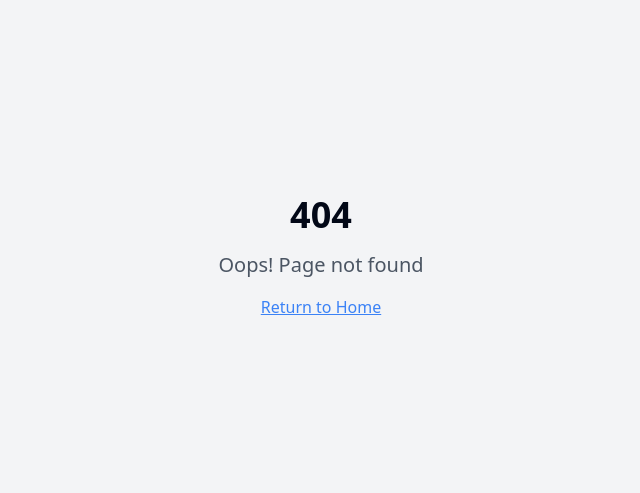
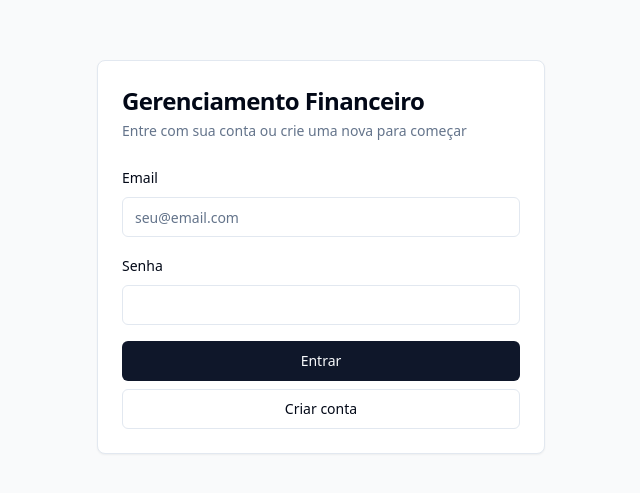
Before and after one commit to richardrt13/financial-tracker-lumina, a React (Vite) app: page /login in a window 1280 px wide. Before the commit this address had no page. Shown: the part 143-636 px from the top of the page, without its empty margins (319-959 px from the left). Built offline with nearby package versions, Linux system fonts and the light colour scheme; no server answers.

Commit message:
Add login page
This commit adds a login page using the Supabase authentication function.

```diff
--- a/package.json
+++ b/package.json
@@ -39,6 +39,7 @@
     "@radix-ui/react-toggle": "^1.1.0",
     "@radix-ui/react-toggle-group": "^1.1.0",
     "@radix-ui/react-tooltip": "^1.1.4",
+    "@supabase/supabase-js": "^2.49.1",
     "@tanstack/react-query": "^5.56.2",
     "class-variance-authority": "^0.7.1",
     "clsx": "^2.1.1",
--- a/src/App.tsx
+++ b/src/App.tsx
@@ -1,12 +1,40 @@
+
 import { Toaster } from "@/components/ui/toaster";
 import { Toaster as Sonner } from "@/components/ui/sonner";
 import { TooltipProvider } from "@/components/ui/tooltip";
 import { QueryClient, QueryClientProvider } from "@tanstack/react-query";
-import { BrowserRouter, Routes, Route } from "react-router-dom";
+import { BrowserRouter, Routes, Route, Navigate } from "react-router-dom";
+import { useEffect, useState } from "react";
+import { supabase } from "./lib/supabase";
 import Index from "./pages/Index";
+import Login from "./pages/Login";
 import NotFound from "./pages/NotFound";
 
 const queryClient = new QueryClient();
+
+function PrivateRoute({ children }: { children: React.ReactNode }) {
+  const [session, setSession] = useState<boolean | null>(null);
+
+  useEffect(() => {
+    supabase.auth.getSession().then(({ data: { session } }) => {
+      setSession(!!session);
+    });
+
+    const {
+      data: { subscription },
+    } = supabase.auth.onAuthStateChange((_event, session) => {
+      setSession(!!session);
+    });
+
+    return () => subscription.unsubscribe();
+  }, []);
+
+  if (session === null) {
+    return null; // ou um componente de loading
+  }
+
+  return session ? <>{children}</> : <Navigate to="/login" />;
+}
 
 const App = () => (
   <QueryClientProvider client={queryClient}>
@@ -15,8 +43,15 @@ const App = () => (
       <Sonner />
       <BrowserRouter>
         <Routes>
-          <Route path="/" element={<Index />} />
-          {/* ADD ALL CUSTOM ROUTES ABOVE THE CATCH-ALL "*" ROUTE */}
+          <Route
+            path="/"
+            element={
+              <PrivateRoute>
+                <Index />
+              </PrivateRoute>
+            }
+          />
+          <Route path="/login" element={<Login />} />
           <Route path="*" element={<NotFound />} />
         </Routes>
       </BrowserRouter>
--- /dev/null
+++ b/src/lib/supabase.ts
@@ -0,0 +1,7 @@
+
+import { createClient } from '@supabase/supabase-js';
+
+const supabaseUrl = import.meta.env.VITE_SUPABASE_URL || '';
+const supabaseAnonKey = import.meta.env.VITE_SUPABASE_ANON_KEY || '';
+
+export const supabase = createClient(supabaseUrl, supabaseAnonKey);
--- /dev/null
+++ b/src/pages/Login.tsx
@@ -0,0 +1,136 @@
+
+import { useState } from 'react';
+import { useNavigate } from 'react-router-dom';
+import { supabase } from '@/lib/supabase';
+import {
+  Card,
+  CardContent,
+  CardDescription,
+  CardHeader,
+  CardTitle,
+} from "@/components/ui/card";
+import { Input } from "@/components/ui/input";
+import { Button } from "@/components/ui/button";
+import { Label } from "@/components/ui/label";
+import { useToast } from "@/hooks/use-toast";
+
+export default function Login() {
+  const [email, setEmail] = useState('');
+  const [password, setPassword] = useState('');
+  const [loading, setLoading] = useState(false);
+  const navigate = useNavigate();
+  const { toast } = useToast();
+
+  const handleLogin = async (e: React.FormEvent) => {
+    e.preventDefault();
+    setLoading(true);
+
+    try {
+      const { data, error } = await supabase.auth.signInWithPassword({
+        email,
+        password,
+      });
+
+      if (error) throw error;
+
+      if (data.user) {
+        toast({
+          title: "Login realizado com sucesso",
+          description: "Você será redirecionado para o dashboard",
+        });
+        navigate('/');
+      }
+    } catch (error: any) {
+      toast({
+        title: "Erro ao fazer login",
+        description: error.message,
+        variant: "destructive",
+      });
+    } finally {
+      setLoading(false);
+    }
+  };
+
+  const handleSignUp = async (e: React.FormEvent) => {
+    e.preventDefault();
+    setLoading(true);
+
+    try {
+      const { data, error } = await supabase.auth.signUp({
+        email,
+        password,
+      });
+
+      if (error) throw error;
+
+      toast({
+        title: "Cadastro realizado com sucesso",
+        description: "Verifique seu email para confirmar o cadastro",
+      });
+    } catch (error: any) {
+      toast({
+        title: "Erro ao criar conta",
+        description: error.message,
+        variant: "destructive",
+      });
+    } finally {
+      setLoading(false);
+    }
+  };
+
+  return (
+    <div className="min-h-screen flex items-center justify-center bg-gray-50 py-12 px-4 sm:px-6 lg:px-8">
+      <Card className="w-full max-w-md">
+        <CardHeader className="space-y-1">
+          <CardTitle className="text-2xl font-bold">Gerenciamento Financeiro</CardTitle>
+          <CardDescription>
+            Entre com sua conta ou crie uma nova para começar
+          </CardDescription>
+        </CardHeader>
+        <CardContent>
+          <form onSubmit={handleLogin} className="space-y-4">
+            <div className="space-y-2">
+              <Label htmlFor="email">Email</Label>
+              <Input
+                id="email"
+                type="email"
+                placeholder="seu@email.com"
+                value={email}
+                onChange={(e) => setEmail(e.target.value)}
+                required
+              />
+            </div>
+            <div className="space-y-2">
+              <Label htmlFor="password">Senha</Label>
+              <Input
+                id="password"
+                type="password"
+                value={password}
+                onChange={(e) => setPassword(e.target.value)}
+                required
+              />
+            </div>
+            <div className="space-y-2">
+              <Button
+                type="submit"
+                className="w-full"
+                disabled={loading}
+              >
+                {loading ? "Carregando..." : "Entrar"}
+              </Button>
+              <Button
+                type="button"
+                variant="outline"
+                className="w-full"
+                onClick={handleSignUp}
+                disabled={loading}
+              >
+                Criar conta
+              </Button>
+            </div>
+          </form>
+        </CardContent>
+      </Card>
+    </div>
+  );
+}
```
Also changed, not shown: 1 other file (tests, documents, lock files or other folders).
